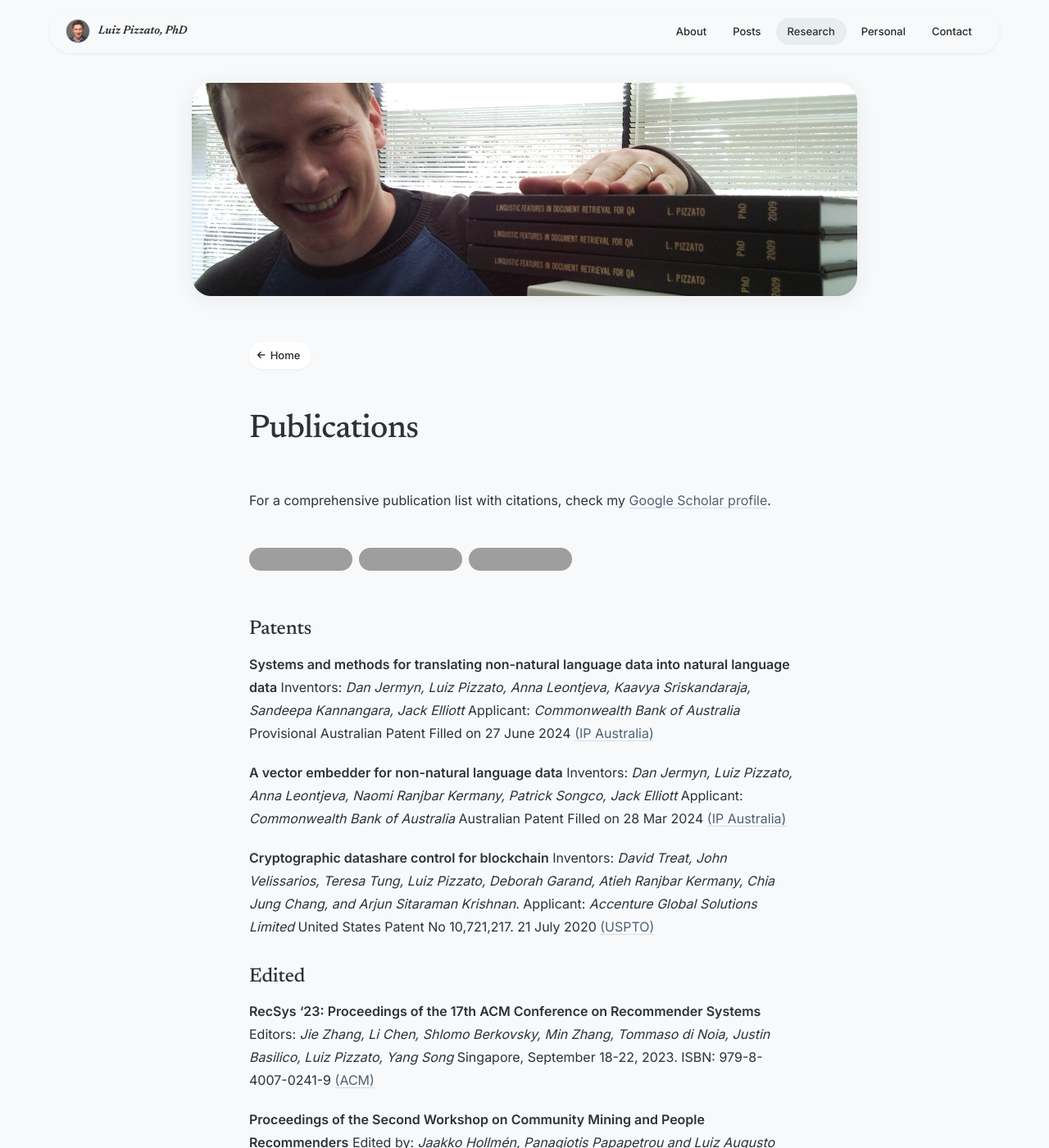
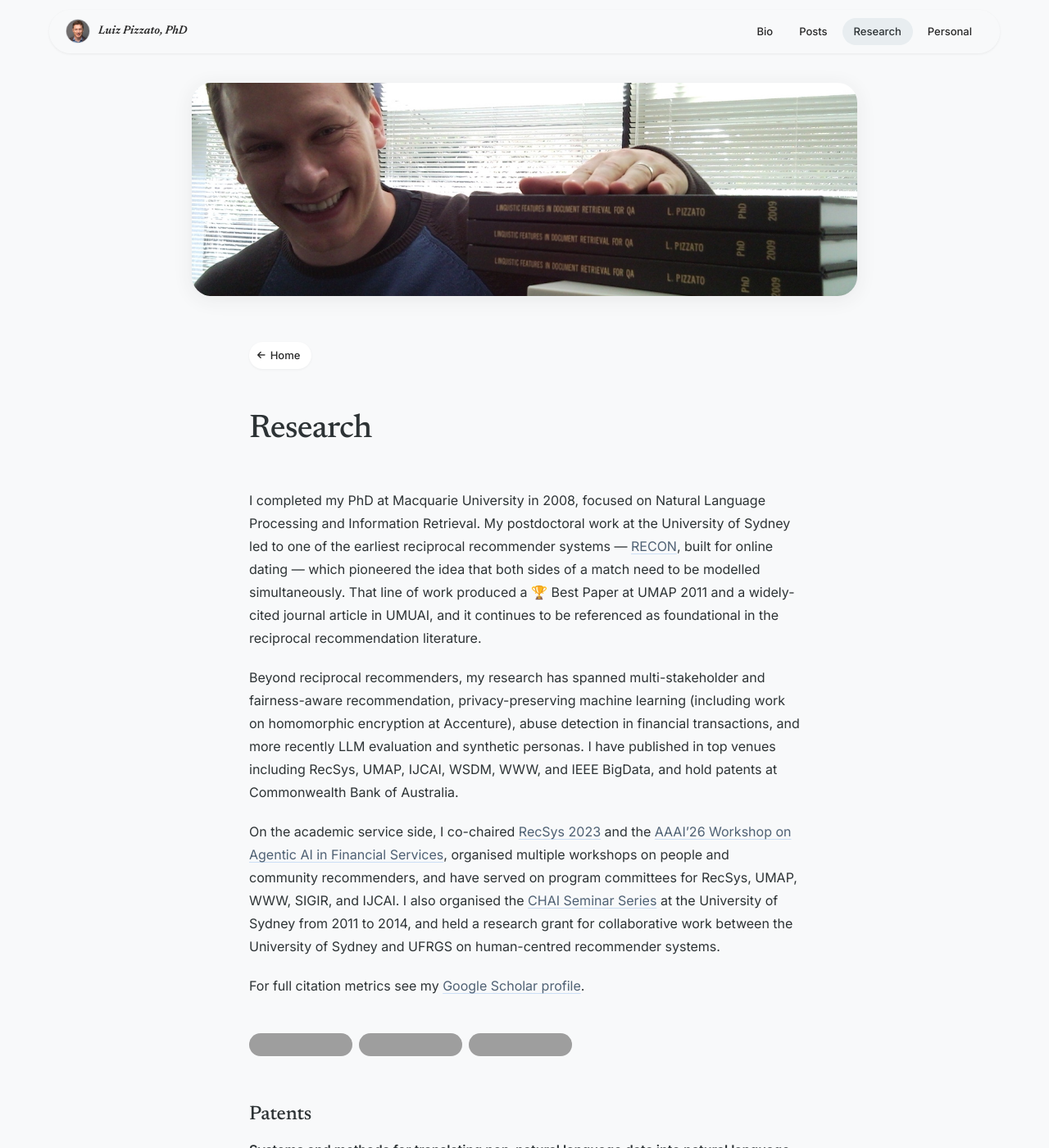
Before and after one commit to pizzato/pizzato.github.io, a Jekyll site: the page built from publications/index.markdown, in a window 1280 px wide and 1400 px high. Shown: the whole window at 82% size. Built offline with Jekyll 4.4.1, drawn with Linux system fonts in a browser that asks for light colours; grey boxes are pictures that could not be loaded.

Commit message:
feat: rename About->Bio, remove Contact from nav; add Research blurb to publications page

```diff
--- a/_includes/nav.html
+++ b/_includes/nav.html
@@ -5,11 +5,10 @@
       <span>{{ site.title }}</span>
     </a>
     <div class="nav-links" id="nav-links">
-      <a class="nav-link{% if page.url == '/about/' or page.url contains '/about' %} active{% endif %}" href="{{ site.url }}/about/">About</a>
+      <a class="nav-link{% if page.url == '/about/' or page.url contains '/about' %} active{% endif %}" href="{{ site.url }}/about/">Bio</a>
       <a class="nav-link{% if page.url contains '/posts/' or page.layout == 'stream' or page.layout == 'post' %} active{% endif %}" href="{{ site.url }}/posts/">Posts</a>
       <a class="nav-link{% if page.url == '/publications/' or page.url contains 'publications' %} active{% endif %}" href="{{ site.url }}/publications/">Research</a>
       <a class="nav-link{% if page.url contains '/personal' %} active{% endif %}" href="{{ site.url }}/personal/">Personal</a>
-      <a class="nav-link{% if page.url contains 'contact' %} active{% endif %}" href="{{ site.url }}/about/#contact">Contact</a>
     </div>
     <button class="nav-hamburger" id="nav-hamburger" aria-label="Toggle menu" aria-expanded="false">
       <span></span>
@@ -19,11 +18,10 @@
   </nav>
 </div>
 <div class="nav-mobile-menu" id="nav-mobile-menu" role="dialog" aria-label="Mobile navigation">
-  <a class="nav-mobile-link" href="{{ site.url }}/about/">About</a>
+  <a class="nav-mobile-link" href="{{ site.url }}/about/">Bio</a>
   <a class="nav-mobile-link" href="{{ site.url }}/posts/">Posts</a>
   <a class="nav-mobile-link" href="{{ site.url }}/publications/">Research</a>
   <a class="nav-mobile-link" href="{{ site.url }}/personal/">Personal</a>
-  <a class="nav-mobile-link" href="{{ site.url }}/about/#contact">Contact</a>
 </div>
 <script>
 (function(){
--- a/publications/index.markdown
+++ b/publications/index.markdown
@@ -5,13 +5,19 @@ date: 2015-09-27 11:23:46+00:00
 layout: page
 link: http://luiz.pizzato.cc/publications/
 slug: publications
-title: Publications
-description: "Academic publications and research papers by Luiz Pizzato, PhD, covering AI, NLP, recommender systems and privacy-preserving machine learning."
+title: Research
+description: "Research contributions by Luiz Pizzato, PhD, covering AI, NLP, recommender systems and privacy-preserving machine learning."
 feature: assets/img/publications.jpg
 wordpress_id: 17
 ---
 
-For a comprehensive publication list with citations, check my [Google Scholar profile](http://scholar.google.com.au/citations?user=3q9NOYYAAAAJ&hl=en).
+I completed my PhD at Macquarie University in 2008, focused on Natural Language Processing and Information Retrieval. My postdoctoral work at the University of Sydney led to one of the earliest reciprocal recommender systems — [RECON](https://dl.acm.org/doi/10.1145/1864708.1864747), built for online dating — which pioneered the idea that both sides of a match need to be modelled simultaneously. That line of work produced a 🏆 Best Paper at UMAP 2011 and a widely-cited journal article in UMUAI, and it continues to be referenced as foundational in the reciprocal recommendation literature.
+
+Beyond reciprocal recommenders, my research has spanned multi-stakeholder and fairness-aware recommendation, privacy-preserving machine learning (including work on homomorphic encryption at Accenture), abuse detection in financial transactions, and more recently LLM evaluation and synthetic personas. I have published in top venues including RecSys, UMAP, IJCAI, WSDM, WWW, and IEEE BigData, and hold patents at Commonwealth Bank of Australia.
+
+On the academic service side, I co-chaired [RecSys 2023](https://recsys.acm.org/recsys23/) and the [AAAI'26 Workshop on Agentic AI in Financial Services](https://ai-4-finance.pages.dev/), organised multiple workshops on people and community recommenders, and have served on program committees for RecSys, UMAP, WWW, SIGIR, and IJCAI. I also organised the [CHAI Seminar Series](http://chai.it.usyd.edu.au/Seminars) at the University of Sydney from 2011 to 2014, and held a research grant for collaborative work between the University of Sydney and UFRGS on human-centred recommender systems.
+
+For full citation metrics see my [Google Scholar profile](http://scholar.google.com.au/citations?user=3q9NOYYAAAAJ&hl=en).
 
 <div class="profile-links">
   <a href="https://scholar.google.com/citations?user=tTBB3FEAAAAJ" target="_blank" rel="noopener"><img src="https://img.shields.io/badge/Google%20Scholar-4285F4?style=for-the-badge&logo=google-scholar&logoColor=white" alt="Google Scholar"></a>
```
